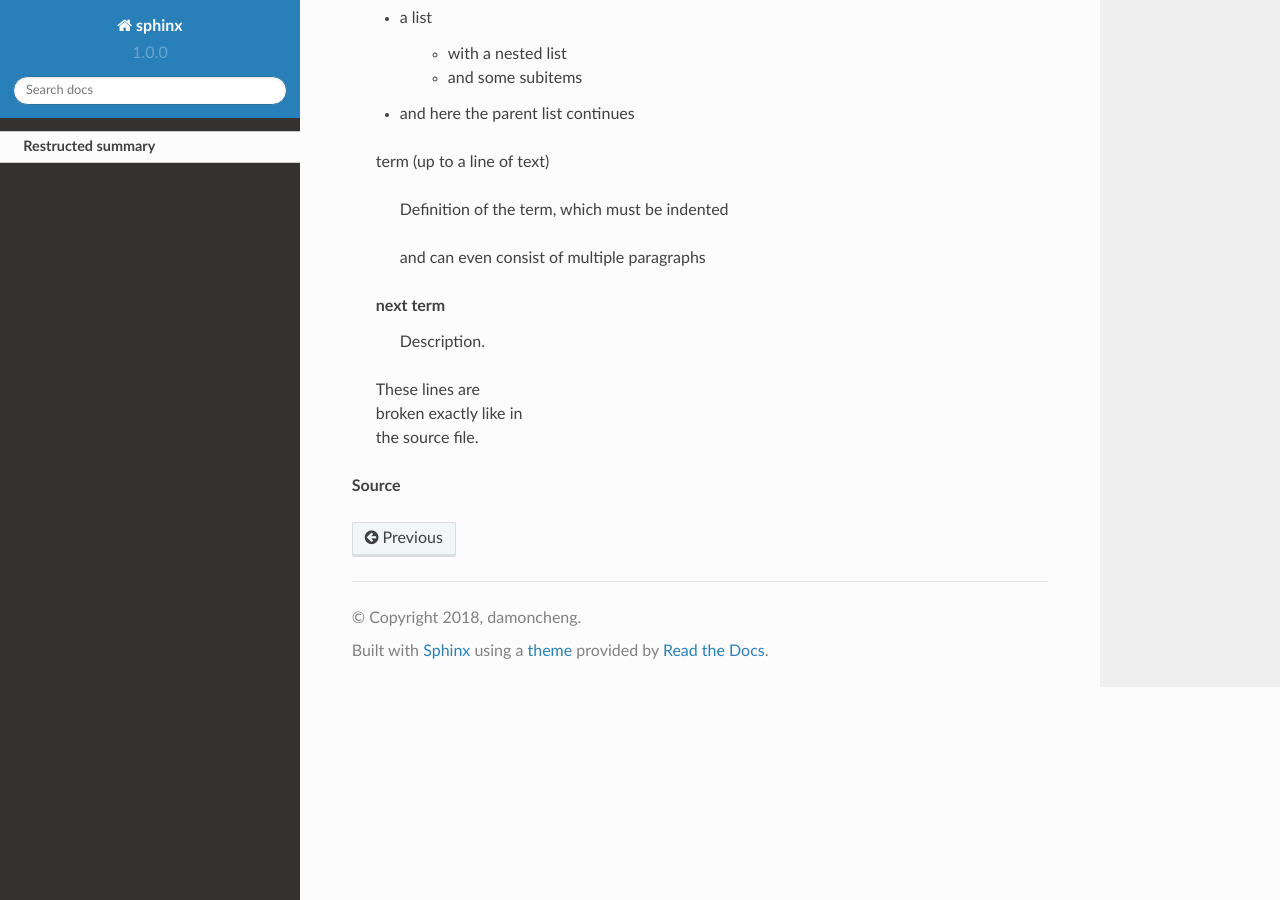
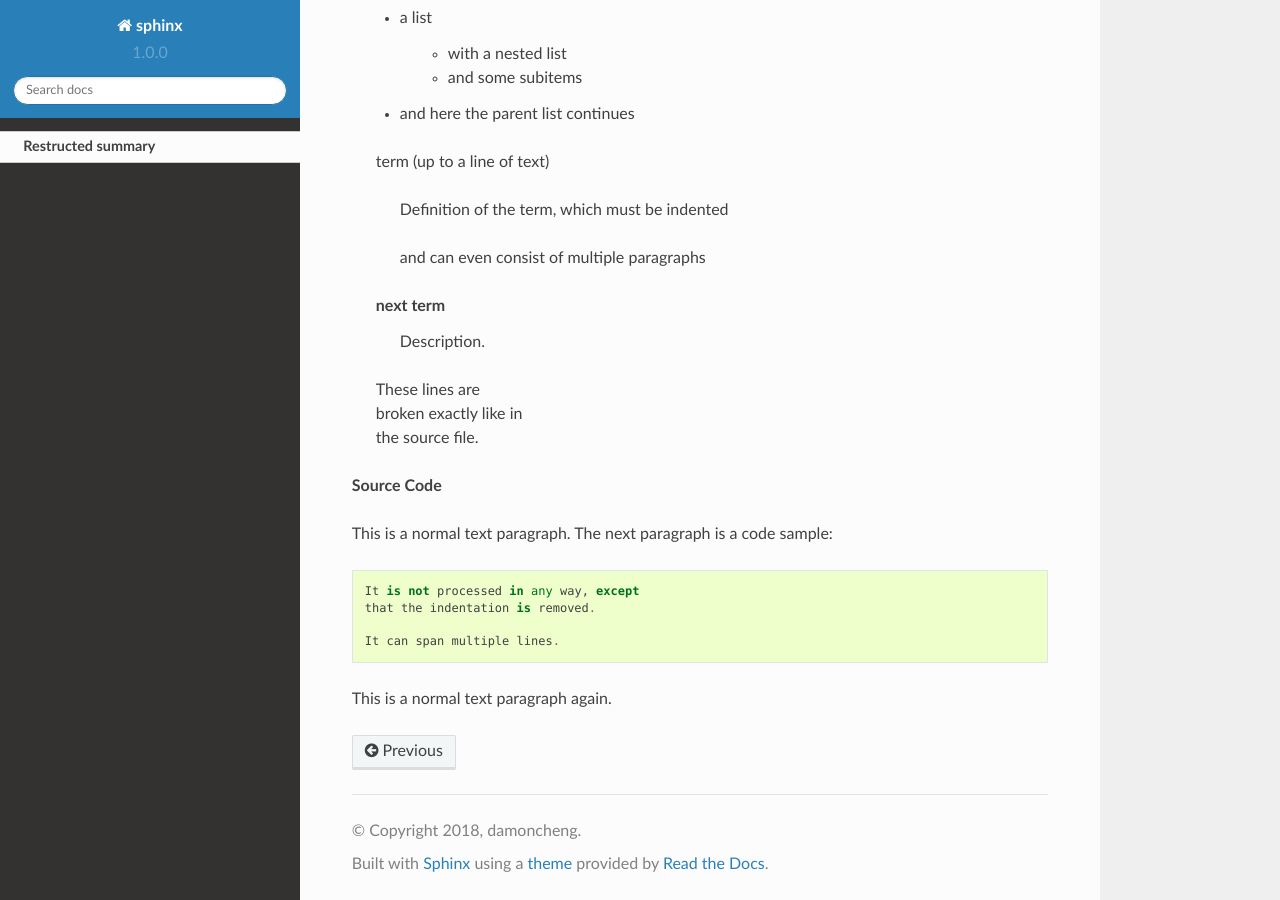
Before and after one commit to damoncheng/Sphinx, a Sphinx documentation site: the page built from source/restructed/restructed.rst, in a window 1280 px wide and 900 px high, scrolled down 611 px. Built offline with Sphinx 7.4.7 and the Read the Docs theme 2.0.0, drawn with Linux system fonts in a browser that asks for light colours.

Commit message:
familar restructedText

```diff
--- a/source/restructed/restructed.rst
+++ b/source/restructed/restructed.rst
@@ -46,4 +46,13 @@
     | broken exactly like in
     | the source file.
 
-**Source**
+**Source Code**
+
+This is a normal text paragraph. The next paragraph is a code sample::
+
+    It is not processed in any way, except
+    that the indentation is removed.
+
+    It can span multiple lines.
+
+This is a normal text paragraph again.
```
Also changed, not shown: 1 other file.
